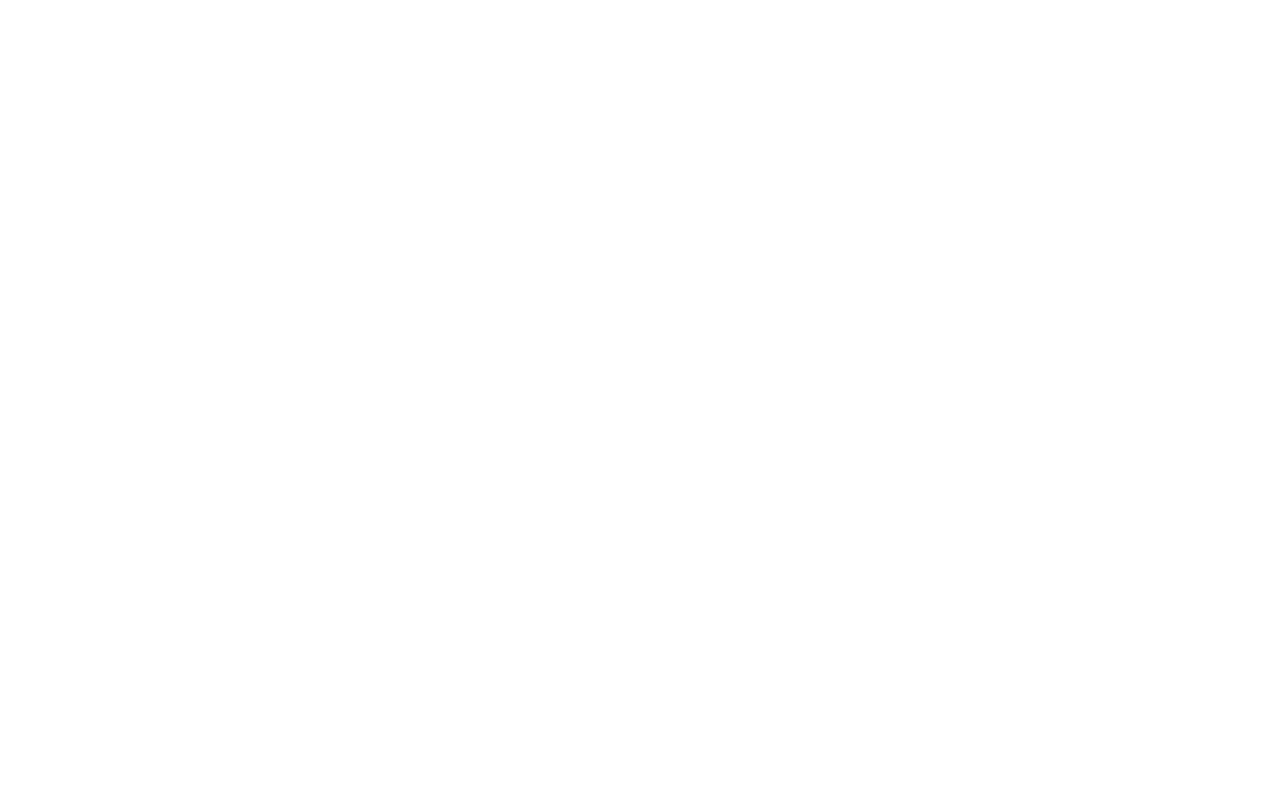
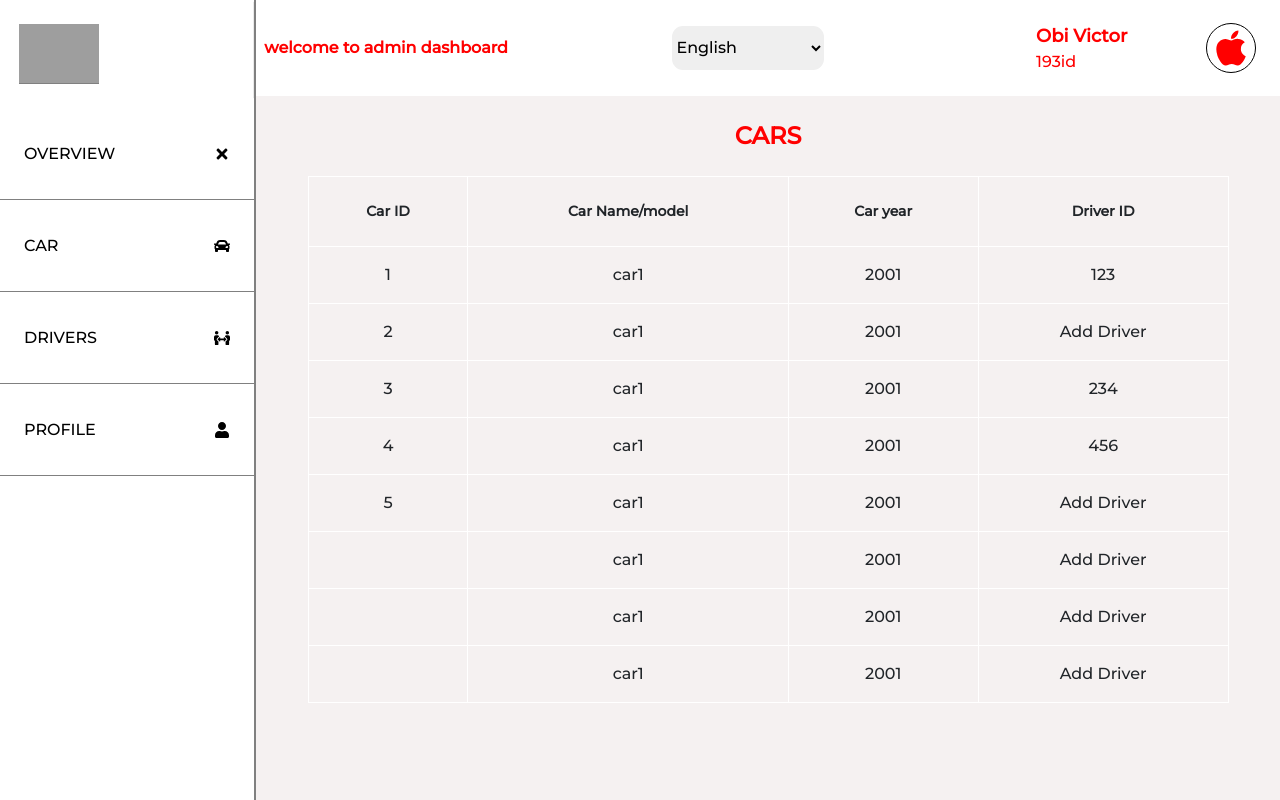
Before and after one commit to victorkhachi/newTookuai, a React (Create React App) app in the folder toouukia/: page /cars in a window 1280 px wide. Built offline with nearby package versions, Linux system fonts and the light colour scheme; grey boxes are pictures that could not be loaded; some icons are missing.

Commit message:
'update'

```diff
--- a/toouukia/src/App.js
+++ b/toouukia/src/App.js
@@ -21,13 +21,13 @@
               <OverView />
 
           </Route>
-          <Route path={`/${t('car')}`} >
+          <Route path='/cars' >
               <Cars />
           </Route>
-          <Route path={`/${t('Ds')}`} >
+          <Route path='/overview' >
               <OverView />
           </Route>
-          <Route path={`/${t('driver')}`} >
+          <Route path='/drivers' >
               <Drivers />
           </Route>
           </Switch>
--- a/toouukia/src/components/Dashboard/index.jsx
+++ b/toouukia/src/components/Dashboard/index.jsx
@@ -8,17 +8,13 @@
 import { FaUser } from 'react-icons/fa'
 import { Link } from 'react-router-dom'
 import {useTranslation} from 'react-i18next'
+import i18next from 'i18next'
+
+export default function MainDashboard({children}){
+      const {t }=useTranslation()
+      const boardReference=[{link:'overview',name:t('Ds'),icon:<FaTimes />},{link:'cars',name:t('car'),icon:<FaCar />,},{link:'drivers',name:t('driver'),icon:<FaPeopleArrows />},{link:'profile',name:t('profile'),icon:<FaUser />}]
 
 
-export default function MainDashboard({children}){
-   const {t ,i18n}=useTranslation()
-    const boardReference=[{name:t('Ds'),icon:<FaTimes />},{name:t('car'),icon:<FaCar />,},{name:t('driver'),icon:<FaPeopleArrows />},{name:t('profile'),icon:<FaUser />}]
-     const [language,setLanguage]=useState('en')
-    // useEffect(()=>{
-    //     const Html=document.querySelector('html')
-    //     Html.lang=language
-    //     console.log(Html);
-    // },[language])
 
    return(
       <div class='dashboard'>
@@ -38,7 +34,7 @@
                 <div className="navs">
                     {
                         boardReference.map(links=>(
-                            <Link to={`/${links.name}`}><span>{links.name}</span><span>{links.icon}</span></Link>
+                            <Link to={`/${links.link}`}><span>{links.name}</span><span>{links.icon}</span></Link>
                         ))
                     }
                 </div>
@@ -52,8 +48,8 @@
 
             </div>
             <div className="language">
-                <select onChange={(e)=>setLanguage(e.target.value)}>
-                    <option value='en'>English</option>
+                <select onChange={(e)=>i18next.changeLanguage(e.target.value)}>
+                    <option value='en' >English</option>
                     <option value='ar'>Arabic</option>
                 </select>
             </div>
```
